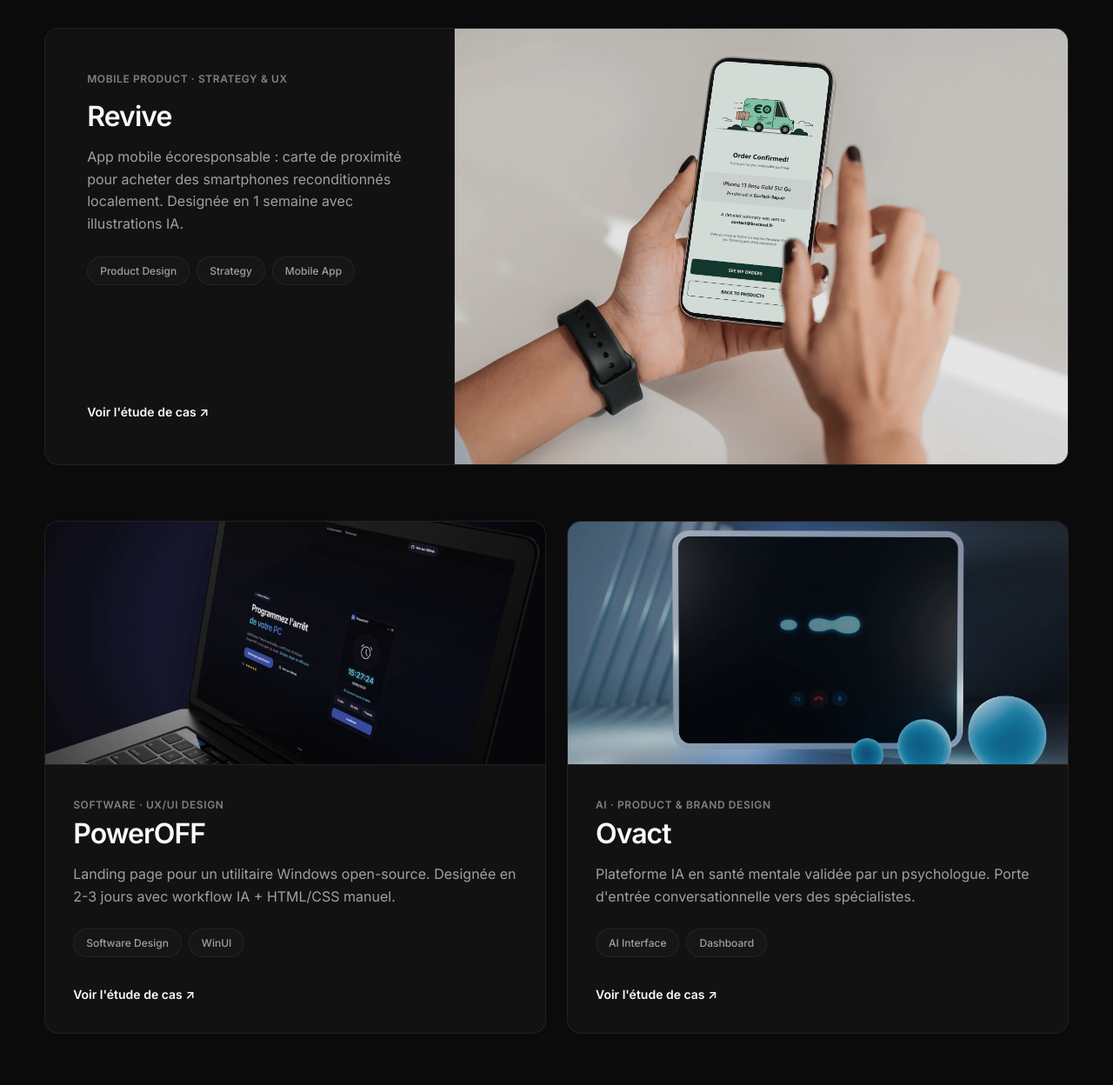
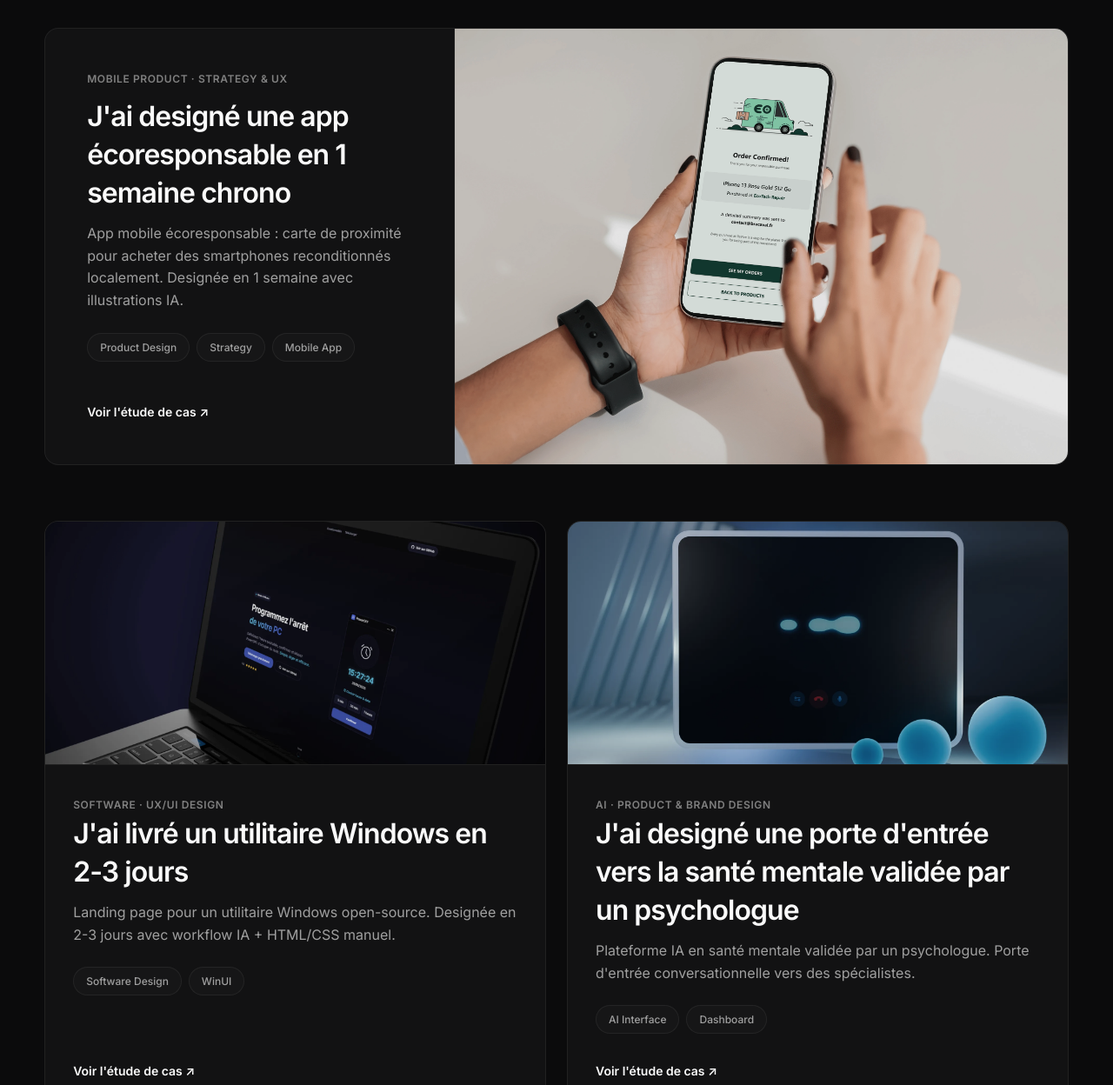
Before and after one commit to GuillaumeBracaval/portfolio-test, a website: page index.html in a window 1280 px wide. Shown: the part 1170-2418 px from the top of the page at 87% size. Drawn offline with Linux system fonts and the light colour scheme.

Commit message:
Update index.html

```diff
--- a/index.html
+++ b/index.html
@@ -164,7 +164,7 @@
           <a href="revive" class="project-card card-wide reveal">
             <div class="card-content">
               <span class="card-kicker">Mobile Product · Strategy &amp; UX</span>
-              <h3 class="card-title">Revive</h3>
+              <h3 class="card-title">J'ai designé une app écoresponsable en 1 semaine chrono</h3>
               <p class="card-desc">App mobile écoresponsable : carte de proximité pour acheter des smartphones
                 reconditionnés localement. Designée en 1 semaine avec illustrations IA.
               </p>
@@ -199,7 +199,7 @@
             <div class="card-content">
               <div>
                 <span class="card-kicker">Software · UX/UI Design</span>
-                <h3 class="card-title">PowerOFF</h3>
+                <h3 class="card-title">J'ai livré un utilitaire Windows en 2-3 jours</h3>
                 <p class="card-desc">Landing page pour un utilitaire Windows open-source. Designée en 2-3 jours avec
                   workflow IA + HTML/CSS manuel.</p>
                 <div class="card-tags">
@@ -223,7 +223,7 @@
             <div class="card-content">
               <div>
                 <span class="card-kicker">AI · Product &amp; Brand Design</span>
-                <h3 class="card-title">Ovact</h3>
+                <h3 class="card-title">J'ai designé une porte d'entrée vers la santé mentale validée par un psychologue</h3>
                 <p class="card-desc">Plateforme IA en santé mentale validée par un psychologue. Porte d'entrée
                   conversationnelle vers des spécialistes.
                 </p>
```
